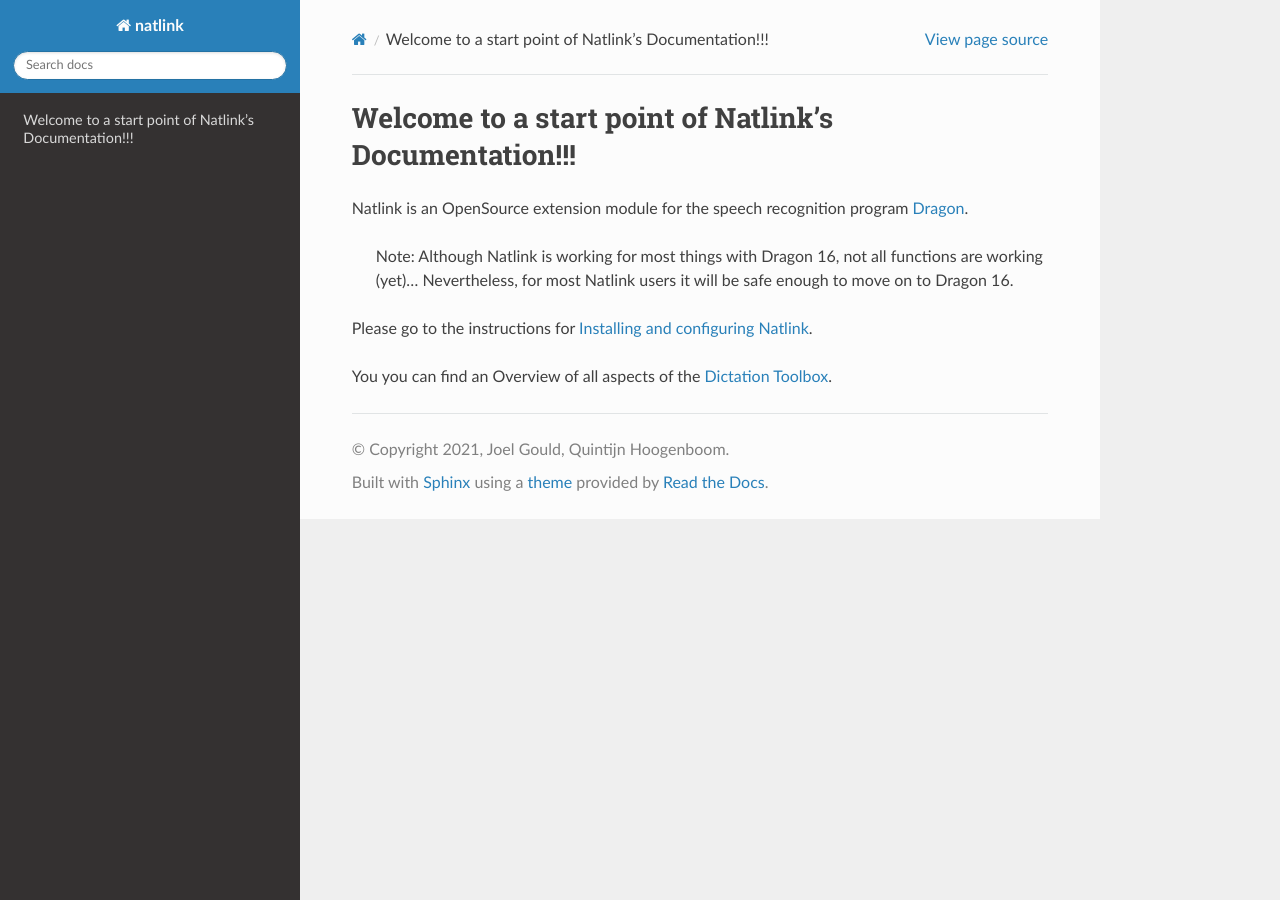
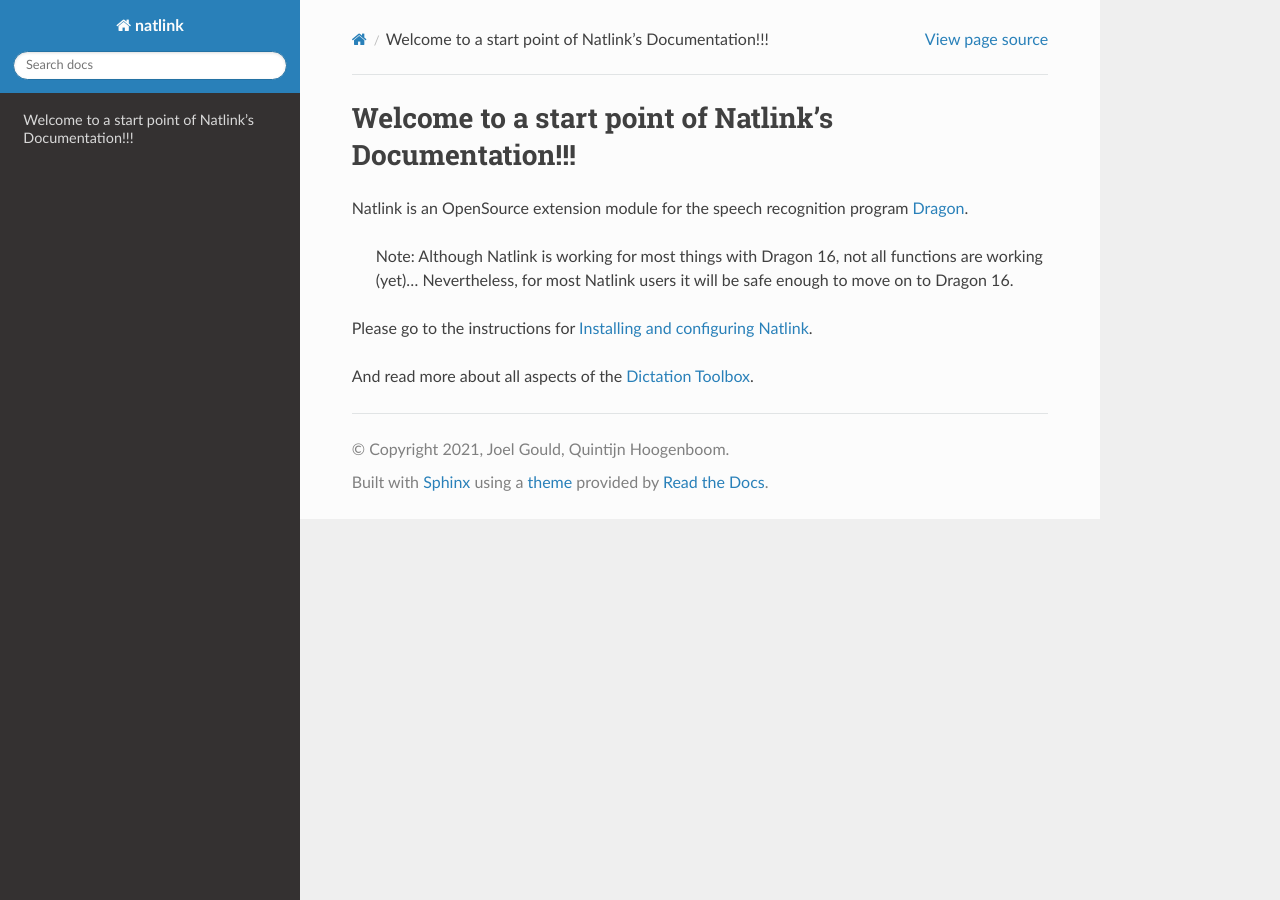
Before and after one commit to dictation-toolbox/natlink, a Sphinx documentation site: the page built from documentation/index.rst, in a window 1280 px wide. Built offline with Sphinx 7.4.7 and the Read the Docs theme 3.1.0, drawn with Linux system fonts in a browser that asks for light colours.

Commit message:
Update index.rst small change index.rts

```diff
--- a/documentation/index.rst
+++ b/documentation/index.rst
@@ -7,7 +7,7 @@
 
 Please go to the instructions for `Installing and configuring Natlink`_.
 
-You you can find an Overview of all aspects of the `Dictation Toolbox`_.
+And read more about all aspects of the `Dictation Toolbox`_.
 
 .. _Dragon: https://www.nuance.com/dragon/business-solutions/dragon-professional-individual.html
 .. _Installing and configuring Natlink: https://dictation-toolbox.github.io/natlink
```
